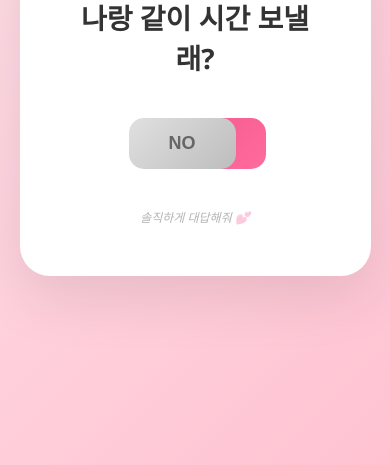
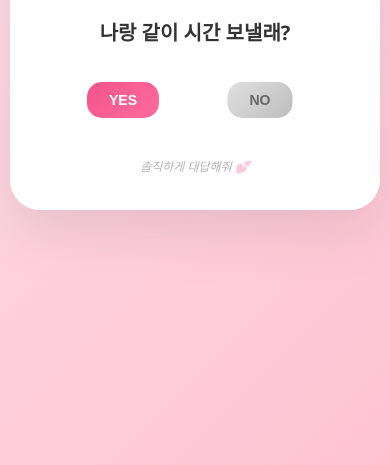
Before and after one commit to Ryeom0517/Event1, a plain HTML site: page index.html in a window 390 px wide. Shown: the part 379-844 px from the top of the page. Drawn offline with Linux system fonts and the light colour scheme.

Commit message:
index.html 수정 반영

```diff
--- a/index.html
+++ b/index.html
@@ -77,7 +77,8 @@
             background: linear-gradient(135deg, #f25589 0%, #FF6B9D 100%);
             color: white;
             position: absolute;
-            left: 70px;
+            left: 50%;
+            transform: translateX(-150%);
         }
 
         .btn-yes:hover {
@@ -89,7 +90,49 @@
             color: #666;
             position: absolute;
             transition: all 0.2s ease;
-            right: 75px;
+            left: 50%;
+            transform: translateX(50%);
+        }
+
+        /* 모바일 대응 */
+        @media (max-width: 600px) {
+            .container {
+                padding: 40px 25px;
+                width: 95%;
+                gap: 25px;
+            }
+
+            .icon {
+                font-size: 60px;
+            }
+
+            .main-text {
+                font-size: 22px;
+            }
+
+            .btn {
+                padding: 12px 28px;
+                font-size: 16px;
+            }
+
+            .button-container {
+                min-height: 50px;
+            }
+        }
+
+        @media (max-width: 400px) {
+            .container {
+                padding: 35px 20px;
+            }
+
+            .main-text {
+                font-size: 20px;
+            }
+
+            .btn {
+                padding: 10px 22px;
+                font-size: 14px;
+            }
         }
 
         .small-text {
@@ -196,7 +239,9 @@
             const randomX = Math.random() * maxX - (btnRect.left - containerRect.left);
             const randomY = Math.random() * maxY - (btnRect.top - containerRect.top);
 
-            noBtn.style.transform = `translate(${randomX}px, ${randomY}px)`;
+            // 기존 translateX(50%)를 유지하면서 도망가기
+            noBtn.style.left = '50%';
+            noBtn.style.transform = `translateX(50%) translate(${randomX}px, ${randomY}px)`;
         });
 
         // 터치 디바이스 대응
@@ -211,7 +256,9 @@
             const randomX = Math.random() * maxX - (btnRect.left - containerRect.left);
             const randomY = Math.random() * maxY - (btnRect.top - containerRect.top);
 
-            noBtn.style.transform = `translate(${randomX}px, ${randomY}px)`;
+            // 기존 translateX(50%)를 유지하면서 도망가기
+            noBtn.style.left = '50%';
+            noBtn.style.transform = `translateX(50%) translate(${randomX}px, ${randomY}px)`;
         });
 
         // YES 버튼 크기 조절 (마우스 위치에 따라)
@@ -263,11 +310,20 @@
                 finalScale = Math.max(0.3, finalScale); // 최소 0.3배
             }
 
-            yesBtn.style.transform = `scale(${finalScale})`;
+            yesBtn.style.transform = `translateX(-150%) scale(${finalScale})`;
         });
 
         // YES 버튼 클릭
+        let isClicked = false; // 클릭 여부 체크
+
         yesBtn.addEventListener('click', () => {
+            // 이미 클릭되었으면 무시
+            if (isClicked) return;
+            isClicked = true;
+
+            // 버튼 비활성화
+            yesBtn.style.pointerEvents = 'none';
+
             mainText.innerText += '\n고마워~~🙇‍♂️';
 
             // 빵빠레 효과
```
